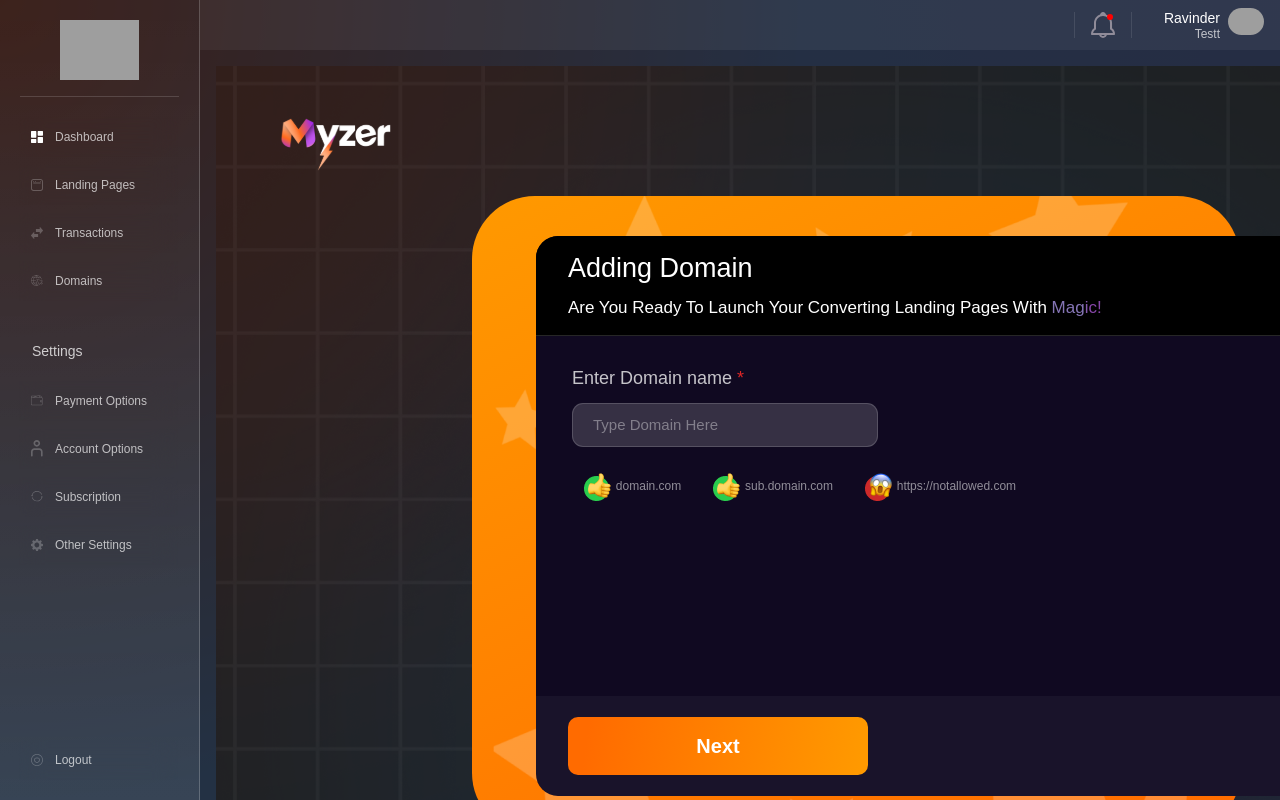
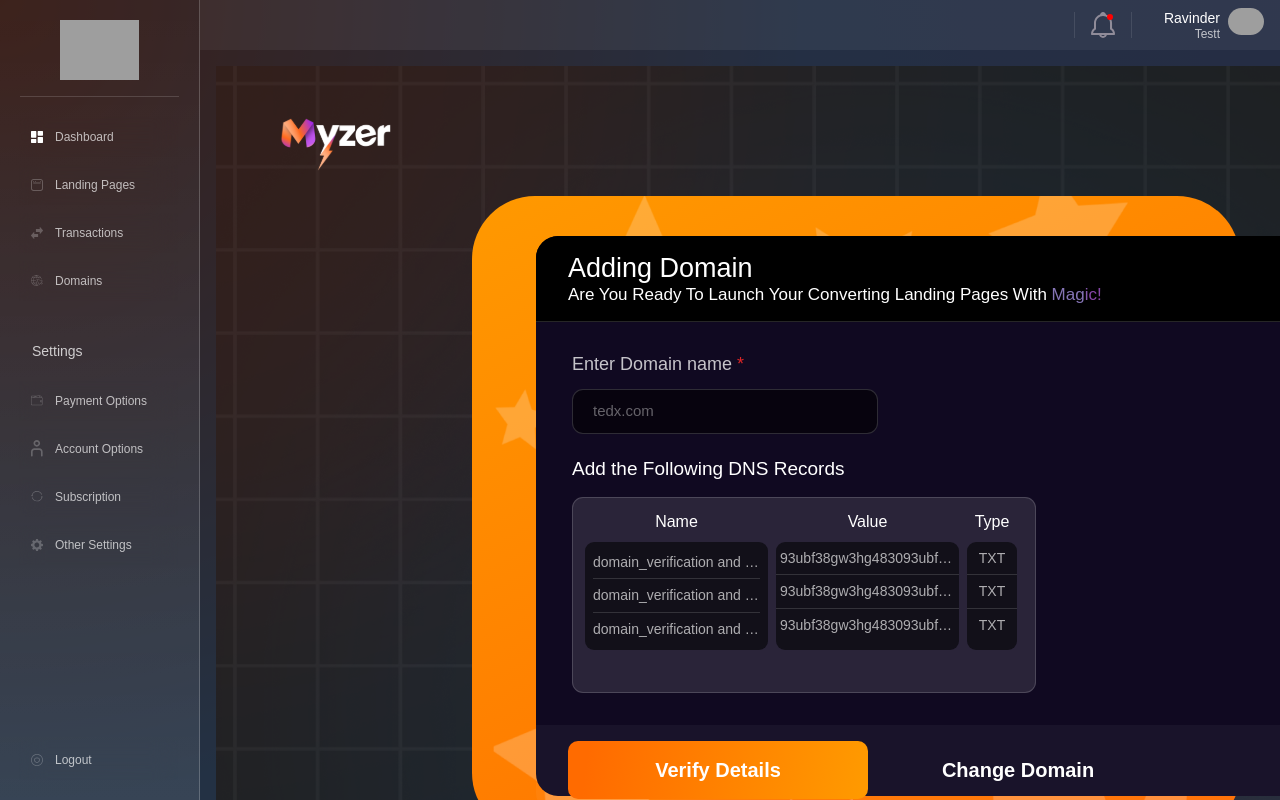
Before and after one commit to 47Sunil/myz_front, a React (Create React App) app: page /domain/1 in a window 1280 px wide. Built offline with nearby package versions, Linux system fonts and the light colour scheme; grey boxes are pictures that could not be loaded.

Commit message:
3rd screen completed

```diff
--- a/src/components/DynamicInputManager/DynamicInputManager.jsx
+++ b/src/components/DynamicInputManager/DynamicInputManager.jsx
@@ -15,7 +15,8 @@ const Label = styled.label`
   color: rgba(255, 255, 255, 0.76);
 `;
 const Input = styled.input`
-  background: rgba(255, 255, 255, 0.16);
+  background: ${(props) =>
+    props.lock ? 'rgba(0, 0, 0, 0.56)' : 'rgba(255, 255, 255, 0.16)'};
   border-radius: 11px;
   padding: ${(props) => (props.icon ? `10px 20px 10px 40px` : `10px 20px`)};
   color: white;
@@ -70,6 +71,7 @@ const DynamicInputManager = ({
   varient = 'md',
   icon,
   type,
+  lock,
 }) => {
   return (
     <div className='myzer-form-page-field w-full flex flex-col px-5 pb-5'>
@@ -108,6 +110,7 @@ const DynamicInputManager = ({
           name={htmlId}
           id={htmlId}
           value={states[0]}
+          lock={lock}
         />
       )}
     </div>
--- a/src/pages/AppBackground.js
+++ b/src/pages/AppBackground.js
@@ -76,7 +76,8 @@ const AppBackground = ({ children }) => {
     <>
       {path !== 'accountssignin' &&
       path !== 'accountssignup' &&
-      path !== 'domainadd_domain' ? (
+      path !== 'domainadd_domain' &&
+      path !== 'domainadd_dns' ? (
         <Background>
           <Overlay />
           <Header>
--- a/src/pages/Domain/components/AddNewDomain.jsx
+++ b/src/pages/Domain/components/AddNewDomain.jsx
@@ -8,6 +8,7 @@ import starbg from '../../../assets/images/Star.png';
 import DynamicInputManager from '../../../components/DynamicInputManager/DynamicInputManager';
 import thumbsUp from '../../../assets/icons/ThumbsUp.png';
 import reaction from '../../../assets/icons/reaction.png';
+import { Link, useParams } from 'react-router-dom';
 const DomainBG = styled.div`
   background-image: url(${bg});
   background-repeat: no-repeat;
@@ -15,7 +16,10 @@ const DomainBG = styled.div`
 
 const AddNewDomain = () => {
   const [domainName, setDomainName] = useState('');
+  const { method } = useParams();
   return (
+    <>
+      {method === 'add_domain' ? (
         <DomainBG className='h-screen w-screen relative px-16 py-8 '>
           <img
             src={meshLarge}
@@ -90,12 +94,122 @@ const AddNewDomain = () => {
               </div>
             </div>
             <div className='w-full h-[100px] bg-[rgba(255,255,255,0.04);] rounded-b-[22px] flex items-center py-4 px-8 '>
-          <button className='w-[300px] h-[58px] rounded-[10px] font-semibold text-xl leading-[30px] text-center bg-gradient-orange-text text-white'>
+              <Link
+                to='/domain/add_dns'
+                className='w-[300px] h-[58px] rounded-[10px] font-semibold text-xl leading-[58px] text-center bg-gradient-orange-text text-white'
+              >
                 Next
-          </button>
+              </Link>
             </div>
           </div>
         </DomainBG>
+      ) : (
+        <DomainBG className='h-screen w-screen relative px-16 py-8 '>
+          <img
+            src={meshLarge}
+            alt=''
+            className='absolute inset-0 h-full w-full object-cover'
+          />
+          <div className='flex w-full justify-between items-center '>
+            <MyzerLogo />
+            <BackToHome text={'Go Back'} />
+          </div>
+          <div className='w-[60vw] h-[80vh] bg-gradient-add-domain-orange z-10 rounded-[63px] absolute top-[130px] left-[50%] translate-x-[-50%] overflow-hidden'>
+            <img
+              src={starbg}
+              alt=''
+              className='absolute object-contain'
+            />
+          </div>
+          <div className='w-[62vw] h-[70vh] bg-[#100921] rounded-[22px] z-20 absolute top-[170px] left-[25%] flex flex-col'>
+            <div className='w-full h-[100px] bg-black rounded-t-[22px] border-b border-solid border-b-[rgba(255,255,255,.15)] flex flex-col py-4 px-8 justify-between'>
+              <h1 className='font-medium text-[27px] leading-[121%] text-white '>
+                Adding Domain
+              </h1>
+              <p className='capitalize font-normal text-[17px] leading-[121%] text-white'>
+                are you ready to launch your converting landing pages with{' '}
+                <span className='bg-gradient-add-domain-purple-text bg-clip-text text-transparent'>
+                  magic!
+                </span>
+              </p>
+            </div>
+            <div className='py-8 pl-4 flex-grow'>
+              <div className='pr-[27rem]'>
+                <DynamicInputManager
+                  htmlId='domain-name'
+                  label='Enter Domain name'
+                  isRequired={true}
+                  placeholder={'tedx.com'}
+                  states={[domainName, setDomainName]}
+                  multiline={false}
+                  type={'text'}
+                  lock={true}
+                />
+              </div>
+              <div className='pl-5 pt-1'>
+                <h2 className='font-normal text-[19px] text-white leading-[121%] mb-4'>
+                  Add the Following DNS Records
+                </h2>
+                <div className='w-[29rem] h-[196px] bg-[rgba(255,255,255,0.11)] border border-solid border-[rgba(255,255,255,0.16)] rounded-[11px] p-3'>
+                  <div className='grid grid-cols-domain gap-2 w-full'>
+                    <h3 className='text-white text-center'>Name</h3>
+                    <h3 className='text-white text-center'>Value</h3>
+                    <h3 className='text-white text-center'>Type</h3>
+                    <div className='bg-[#121019] rounded-[9px] flex flex-col px-2 py-1'>
+                      <p className='text-[rgba(255,255,255,0.66)] text-[14px] leading-[121%] whitespace-nowrap overflow-hidden text-ellipsis border-b border-solid border-[rgba(255,255,255,.14)] py-2'>
+                        domain_verification and dns_verification
+                      </p>
+                      <p className='text-[rgba(255,255,255,0.66)] text-[14px] leading-[121%] whitespace-nowrap overflow-hidden text-ellipsis border-b border-solid border-[rgba(255,255,255,.14)] py-2'>
+                        domain_verification and dns_verification
+                      </p>
+                      <p className='text-[rgba(255,255,255,0.66)] text-[14px] leading-[121%] whitespace-nowrap overflow-hidden text-ellipsis py-2'>
+                        domain_verification and dns_verification93ubf38gw3hg4830
+                      </p>
+                    </div>
+                    <div className='bg-[#121019] rounded-[9px]'>
+                      <p className='text-[rgba(255,255,255,0.66)] text-[14px] leading-[121%] whitespace-nowrap overflow-hidden text-ellipsis border-b border-solid border-[rgba(255,255,255,.14)] px-1 py-2'>
+                        93ubf38gw3hg483093ubf38gw3hg4830
+                      </p>
+                      <p className='text-[rgba(255,255,255,0.66)] text-[14px] leading-[121%] whitespace-nowrap overflow-hidden text-ellipsis border-b border-solid border-[rgba(255,255,255,.14)] px-1 py-2'>
+                        93ubf38gw3hg483093ubf38gw3hg4830
+                      </p>
+                      <p className='text-[rgba(255,255,255,0.66)] text-[14px] leading-[121%] whitespace-nowrap overflow-hidden text-ellipsis px-1 py-2'>
+                        93ubf38gw3hg483093ubf38gw3hg4830
+                      </p>
+                    </div>
+                    <div className='bg-[#121019] rounded-[9px]'>
+                      <p className='text-[rgba(255,255,255,0.66)] text-[14px] leading-[121%] whitespace-nowrap overflow-hidden text-ellipsis border-b border-solid border-[rgba(255,255,255,.14)] py-2 text-center'>
+                        TXT
+                      </p>
+                      <p className='text-[rgba(255,255,255,0.66)] text-[14px] leading-[121%] whitespace-nowrap overflow-hidden text-ellipsis border-b border-solid border-[rgba(255,255,255,.14)] py-2 text-center'>
+                        TXT
+                      </p>
+                      <p className='text-[rgba(255,255,255,0.66)] text-[14px] leading-[121%] whitespace-nowrap overflow-hidden text-ellipsis  py-2 text-center'>
+                        TXT
+                      </p>
+                    </div>
+                  </div>
+                </div>
+              </div>
+            </div>
+            <div className='w-full h-[100px] bg-[rgba(255,255,255,0.04);] rounded-b-[22px] flex items-center py-4 px-8 '>
+              <Link
+                to='/domain/add_dns'
+                className='w-[300px] h-[58px] rounded-[10px] font-semibold text-xl leading-[58px] text-center bg-gradient-orange-text text-white'
+              >
+                Verify Details
+              </Link>
+              <Link
+                to='/domain/add_dns'
+                className='w-[300px] h-[58px] rounded-[10px] font-semibold text-xl leading-[58px] text-center  text-white'
+              >
+                Change Domain
+              </Link>
+            </div>
+          </div>
+        </DomainBG>
+      )}
+    </>
   );
 };
 
--- a/tailwind.config.js
+++ b/tailwind.config.js
@@ -40,6 +40,7 @@ module.exports = {
       },
       gridTemplateColumns: {
         reports: 'repeat(2,minmax(300px,1fr))',
+        domain: '183px 183px 50px',
       },
       gridTemplateRows: {
         reports: 'repeat(2,minmax(300px,1fr))',
```
Lines whose indentation alone changed are shown as unchanged.
